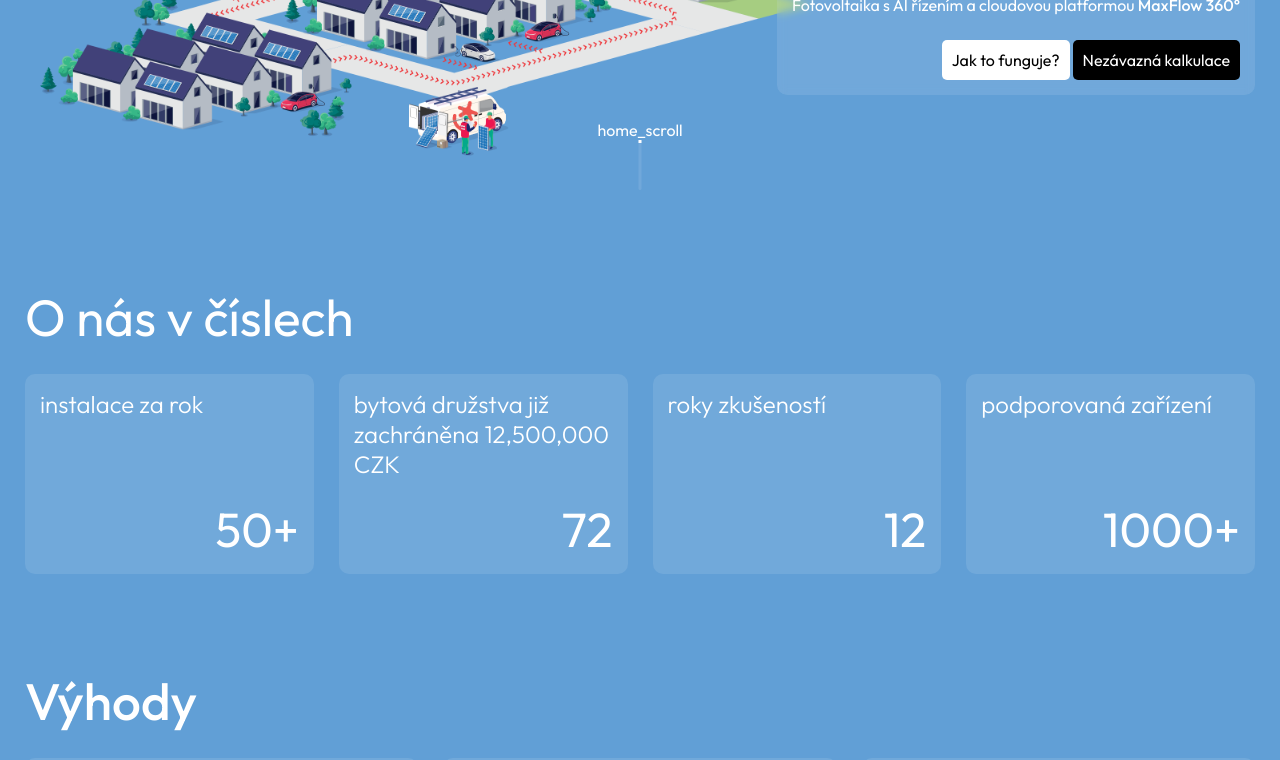
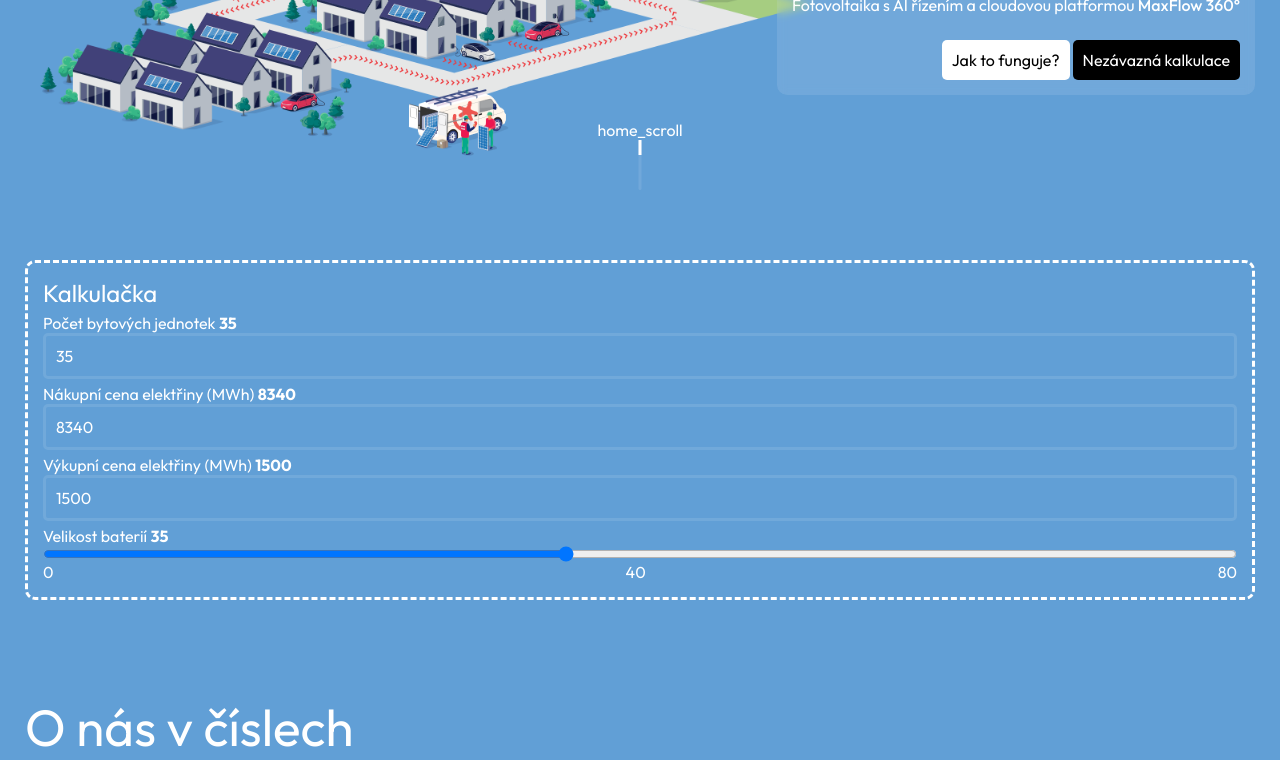
Before and after one commit to stepandordiai/max-flow, a React (Vite) app: page / in a window 1280 px wide. Shown: the part 610-1370 px from the top of the page. Built offline with nearby package versions, Linux system fonts and the light colour scheme.

Commit message:
Add calculator

```diff
--- a/src/pages/FormCalculator/FormCalculator.scss
+++ b/src/pages/FormCalculator/FormCalculator.scss
@@ -1,7 +1,6 @@
 @use "./../../scss/mixins" as *;
 
 .form-calculator {
-	// background: rgba(255, 255, 255, 0.1);
 	border: 3px dashed white;
 	padding: 15px;
 	border-radius: 10px;
@@ -45,7 +44,7 @@
 	transition: all 0.3s;
 
 	&:focus {
-		border: 3px solid rgba(255, 255, 255, 1);
+		border: 3px solid #fff;
 	}
 }
 
--- a/src/pages/Home/Home.jsx
+++ b/src/pages/Home/Home.jsx
@@ -1,7 +1,7 @@
 import { Helmet } from "react-helmet";
 import { useTranslation } from "react-i18next";
 import { NavLink } from "react-router-dom";
-import { useEffect } from "react";
+import { useEffect, useState } from "react";
 import Partners from "../../components/Partners/Partners";
 import Benefits from "../../components/Benefits/Benefits";
 import AboutUs from "../../components/AboutUs/AboutUs";
@@ -10,6 +10,21 @@ import "./Home.scss";
 
 const Home = () => {
 	const { t } = useTranslation();
+
+	const [inputs, setInputs] = useState({
+		houseUnits: 35,
+		purchasePrice: 8340,
+		electricityPrice: 1500,
+		batterySize: 35,
+	});
+
+	const handleInputsOnChange = (e) => {
+		const { name, value } = e.target;
+
+		setInputs((prev) => ({ ...prev, [name]: value }));
+	};
+
+	console.log(inputs);
 
 	useEffect(() => {
 		document.addEventListener("scroll", () => {
@@ -48,6 +63,70 @@ const Home = () => {
 					</div>
 					<div className="scroll" data-value={t("home_scroll")}></div>
 				</div>
+				<div className="calc">
+					<p style={{ fontSize: "1.5rem" }}>Kalkulačka</p>
+					<div>
+						<label htmlFor="">
+							Počet bytových jednotek <strong>{inputs.houseUnits}</strong>
+						</label>
+						<input
+							onChange={handleInputsOnChange}
+							value={inputs.houseUnits}
+							name="houseUnits"
+							className="calc__input"
+							type="text"
+							placeholder=""
+						/>
+					</div>
+					<div>
+						<label htmlFor="">
+							Nákupní cena elektřiny (MWh){" "}
+							<strong>{inputs.purchasePrice}</strong>
+						</label>
+						<input
+							onChange={handleInputsOnChange}
+							value={inputs.purchasePrice}
+							name="purchasePrice"
+							className="calc__input"
+							type="text"
+							placeholder=""
+						/>
+					</div>
+					<div>
+						<label htmlFor="">
+							Výkupní cena elektřiny (MWh){" "}
+							<strong>{inputs.electricityPrice}</strong>
+						</label>
+						<input
+							onChange={handleInputsOnChange}
+							value={inputs.electricityPrice}
+							name="electricityPrice"
+							className="calc__input"
+							type="text"
+							placeholder=""
+						/>
+					</div>
+					<div className="calc__range-container">
+						<label htmlFor="">
+							Velikost baterií <strong>{inputs.batterySize}</strong>
+						</label>
+						<input
+							onChange={handleInputsOnChange}
+							value={inputs.batterySize}
+							name="batterySize"
+							type="range"
+							min={0}
+							max={80}
+							step={5}
+							id=""
+						/>
+						<div>
+							<span>0</span>
+							<span>40</span>
+							<span>80</span>
+						</div>
+					</div>
+				</div>
 				<AboutUs />
 				<Benefits />
 				<Partners />
--- a/src/pages/Home/Home.scss
+++ b/src/pages/Home/Home.scss
@@ -1,4 +1,39 @@
 @use "./../../scss/mixins" as *;
+
+.calc {
+	display: flex;
+	flex-direction: column;
+	width: 100%;
+	gap: 5px;
+	border: 3px dashed #fff;
+	border-radius: 10px;
+	padding: 15px;
+}
+
+::placeholder {
+	color: #fff;
+}
+
+.calc__input {
+	border: 3px solid rgba(255, 255, 255, 0.1);
+	padding: 10px;
+	border-radius: 5px;
+	width: 100%;
+
+	&:focus {
+		border: 3px solid #fff;
+	}
+}
+
+.calc__range-container {
+	display: flex;
+	flex-direction: column;
+
+	div {
+		display: flex;
+		justify-content: space-between;
+	}
+}
 
 .home {
 	display: flex;
```
